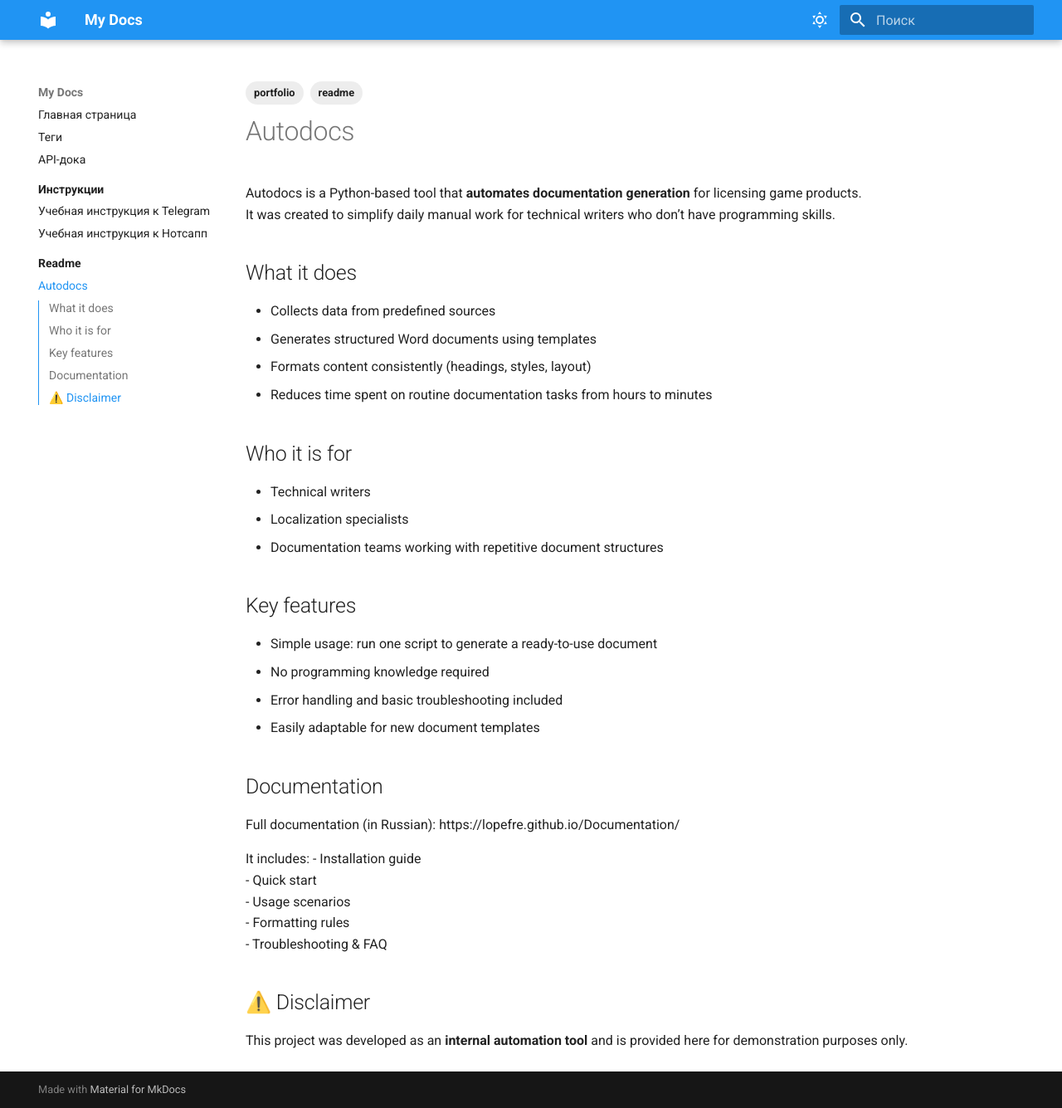
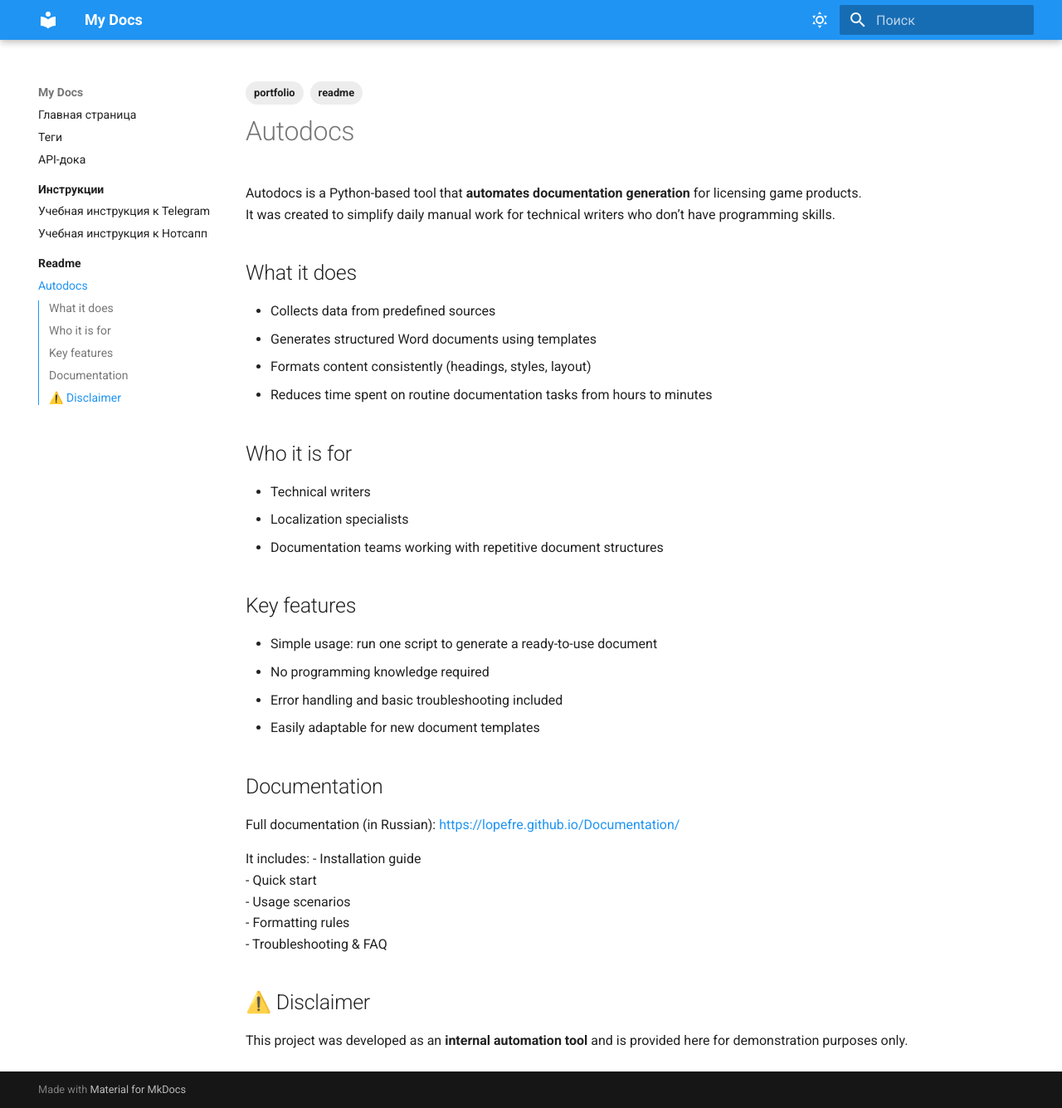
Before and after one commit to lopefre/docs-test-project, an MkDocs documentation site: the page built from docs/readme/Autodocs.md, in a window 1280 px wide and 1335 px high. Shown: the whole window at 83% size. Built offline with MkDocs 1.6.1 and Material for MkDocs 9.7.7, drawn with Linux system fonts in a browser that asks for light colours; part of the change alters nothing that is shown.

```diff
--- a/docs/readme/Autodocs.md
+++ b/docs/readme/Autodocs.md
@@ -27,7 +27,7 @@ It was created to simplify daily manual work for technical writers who don’t h
 - Easily adaptable for new document templates
 
 ## Documentation
-Full documentation (in Russian): https://lopefre.github.io/Documentation/
+Full documentation (in Russian): [https://lopefre.github.io/Documentation/](https://lopefre.github.io/Documentation/)
 
 It includes:
 - Installation guide
```
